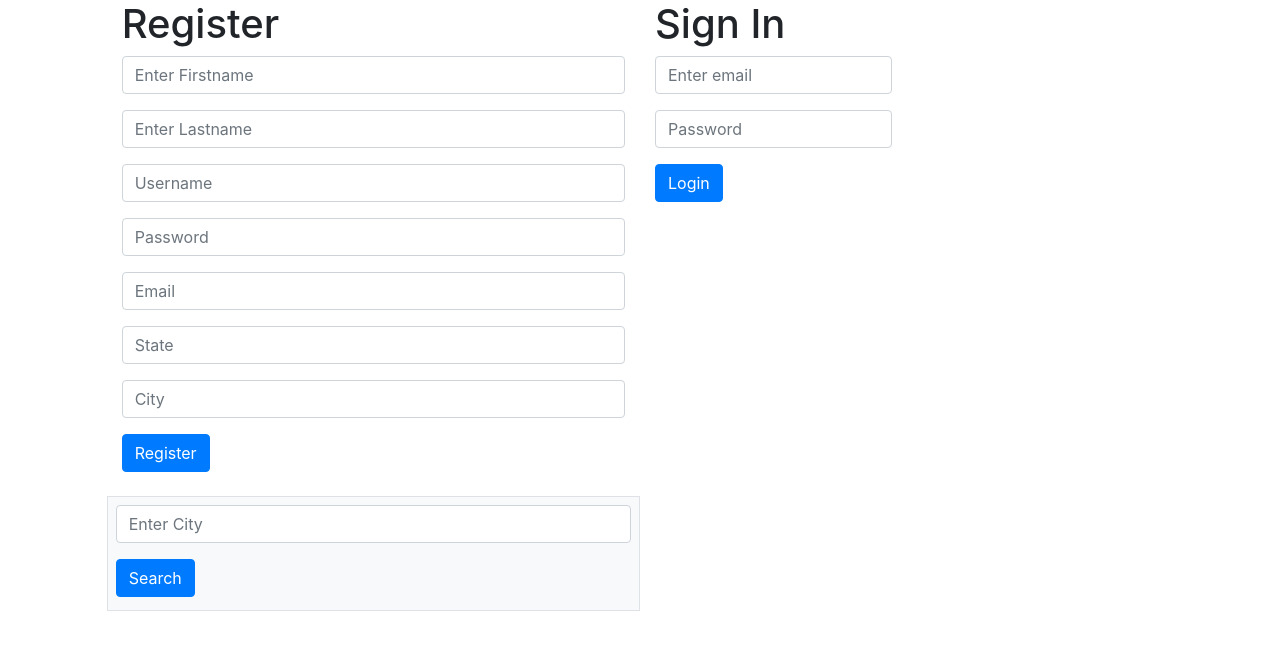
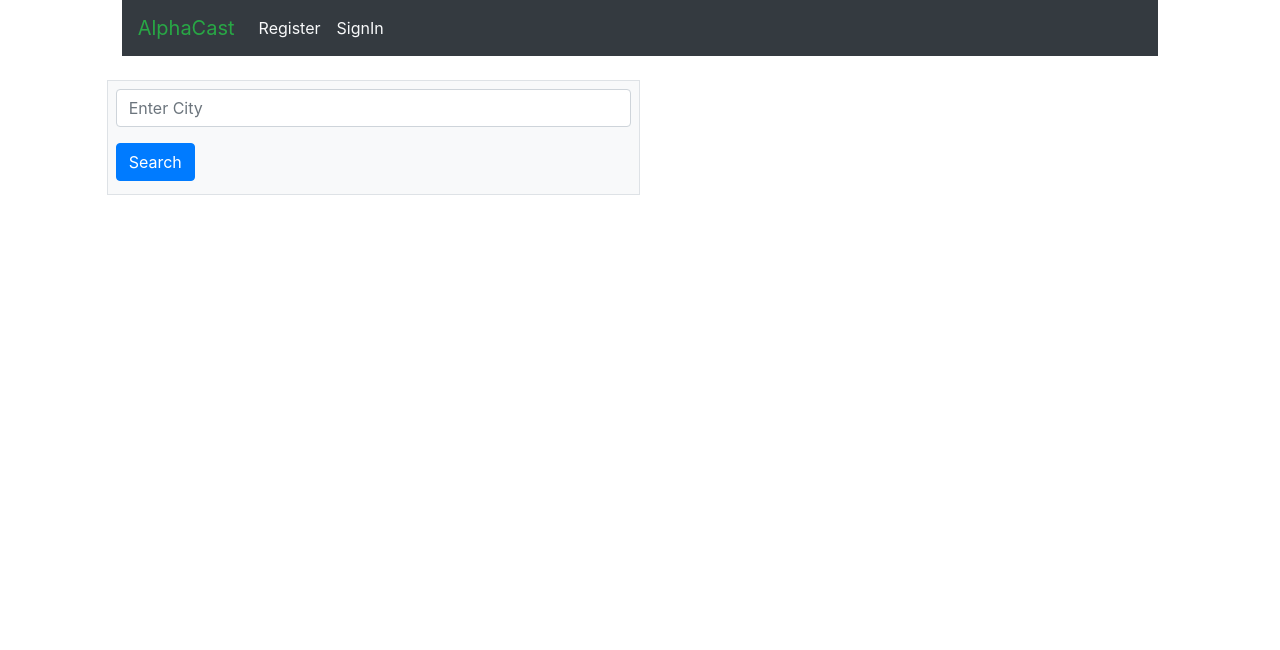
Before and after one commit to 210426-java-react-enterprise/alpha-ui, a React (Create React App) app in the folder client/: page / in a window 1280 px wide. Shown: the top 650 px of the page. Built offline with nearby package versions, Linux system fonts and the light colour scheme; no server answers.

Commit message:
implemented redux with navbar

```diff
--- a/client/src/App.js
+++ b/client/src/App.js
@@ -7,23 +7,30 @@ import SignOut from "./components/SignOut";
 import { weatherState } from "./features/weatherData/weatherSlice";
 import { useSelector } from "react-redux";
 import Current from "./components/Main/Current";
-import Loader from './components/Loader';
+import Loader from "./components/Loader";
 import SevenDay from "./components/Main/Forecast_Daily";
+import NavBar from "./components/Main/NavBar";
 
 function App() {
   const weather = useSelector(weatherState);
 
   return (
     <Container fluid>
-      <Row style={{ height: "100vh" }} className="d-flex justify-content-center">
+      <Row
+        style={{ height: "100vh" }}
+        className="d-flex justify-content-center"
+      >
         <Col lg={10}>
           <Row>
             <Col>
+              <NavBar />
+            </Col>
+            {/* <Col>
               <Register />
             </Col>
             <Col>
               <SignIn />
-            </Col>
+            </Col> */}
           </Row>
           <Row>
             <Col>
@@ -40,14 +47,14 @@ function App() {
               <Col>
                 <Current />
               </Col>
-           )}
+            )}
           </Row>
           <Row>
-            {weather.isLoaded &&
-            <Col>
-            <SevenDay />
-            </Col>
-            }
+            {weather.isLoaded && (
+              <Col>
+                <SevenDay />
+              </Col>
+            )}
           </Row>
         </Col>
       </Row>
--- /dev/null
+++ b/client/src/components/Main/Modal/Register.js
@@ -0,0 +1,13 @@
+import { Modal } from "react-bootstrap";
+import Register from "../../Register";
+
+const RegisterModal = ({ showRegister, setShowRegister }) => {
+  const handleClose = () => setShowRegister(false);
+  return (
+    <Modal show={showRegister} onHide={handleClose}>
+      <Register handleClose={handleClose} />
+    </Modal>
+  );
+};
+
+export default RegisterModal;
--- /dev/null
+++ b/client/src/components/Main/Modal/SignIn.js
@@ -0,0 +1,14 @@
+import { Modal } from "react-bootstrap";
+import SignIn from "../../SignIn";
+
+const SignInModal = ({ showSignIn, setShowSignIn }) => {
+  const handleClose = () => setShowSignIn(false);
+
+  return (
+    <Modal show={showSignIn} onHide={handleClose}>
+          <SignIn handleClose={handleClose} />
+    </Modal>
+  );
+};
+
+export default SignInModal;
--- /dev/null
+++ b/client/src/components/Main/NavBar/index.js
@@ -0,0 +1,44 @@
+import { Navbar, Nav } from "react-bootstrap";
+import { useState } from "react";
+import RegisterModal from "../Modal/Register";
+import SignInModal from "../Modal/SignIn";
+
+const NavBar = () => {
+
+  const [showRegister, setShowRegister] = useState(false);
+  const handleShowRegister = () => setShowRegister(true);
+
+  const [showSignIn, setShowSignIn] = useState(false);
+  const handleShowSignIn = () => setShowSignIn(true);
+
+  const toggleRegister = () => {
+    handleShowRegister();
+  };
+
+  const toggleSignIn = () => {
+    handleShowSignIn();
+  };
+
+  return (
+    <Navbar bg="dark" expand="lg">
+      <Navbar.Brand className="text-success">AlphaCast</Navbar.Brand>
+      <Navbar.Toggle className="bg-light" aria-controls="basic-navbar-nav" />
+      <Navbar.Collapse id="basic-navbar-nav">
+        <Nav className="mr-auto">
+          <Nav.Link className="text-light" onClick={toggleRegister}>
+            Register
+          </Nav.Link>
+          <Nav.Link className="text-light" onClick={toggleSignIn}>
+            SignIn
+          </Nav.Link>
+          {/* <Nav.Link className="text-light" onClick={handleLogout}>
+            Logout
+          </Nav.Link> */}
+        </Nav>
+      </Navbar.Collapse>
+      <RegisterModal showRegister={showRegister} setShowRegister={setShowRegister} />
+      <SignInModal showSignIn={showSignIn} setShowSignIn={setShowSignIn} />
+    </Navbar>
+  );
+};
+export default NavBar;
```
